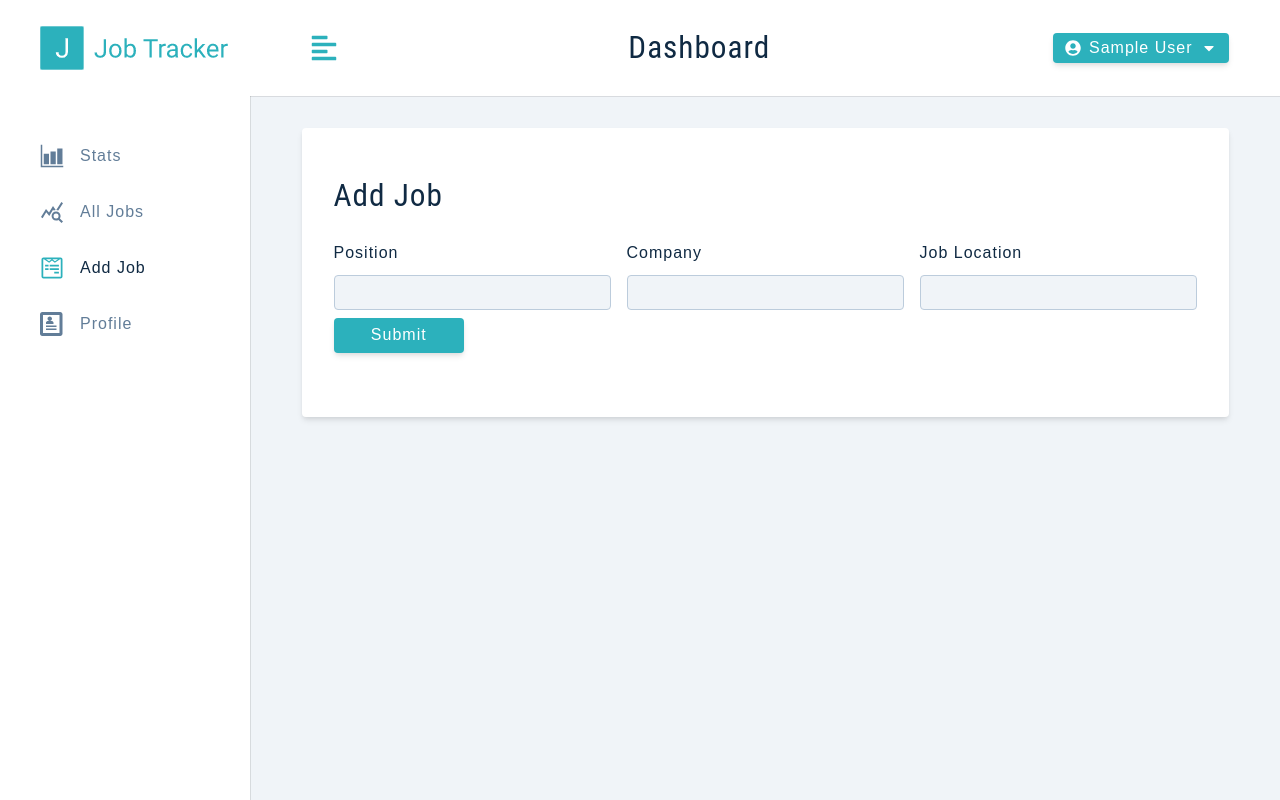
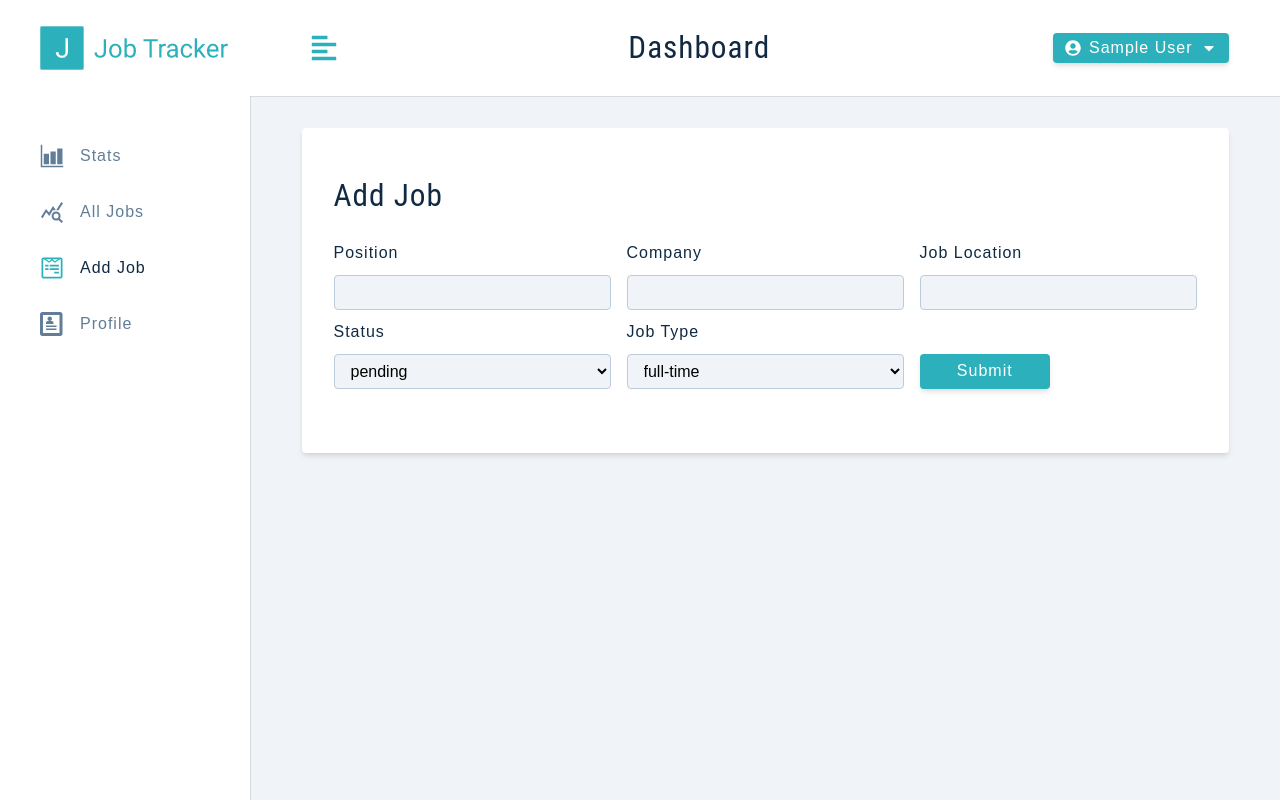
Before and after one commit to DreamHigh0820/job_tracker, a React (Create React App) app in the folder client/: page /add-job in a window 1280 px wide. Built offline with nearby package versions, Linux system fonts and the light colour scheme; sample sign-in values are in the browser's storage.

Commit message:
Refactor with FormRowSelect component

```diff
--- a/client/src/pages/Dashboard/AddJob.js
+++ b/client/src/pages/Dashboard/AddJob.js
@@ -60,7 +60,20 @@ export default function AddJob() {
             labelText='job location'
           />
 
-          {/* FormRow Select */}
+          <FormRowSelect
+            name="status"
+            value={status}
+            handleChange={handleJobInput}
+            list={statusOptions}
+          />
+
+          <FormRowSelect
+            labelText="job type"
+            name="jobType"
+            value={jobType}
+            handleChange={handleJobInput}
+            list={jobTypeOptions}
+          />
 
           <div className="btn-container">
             <button
```
Also changed, not shown: 1 other file (tests, documents, lock files or other folders).
